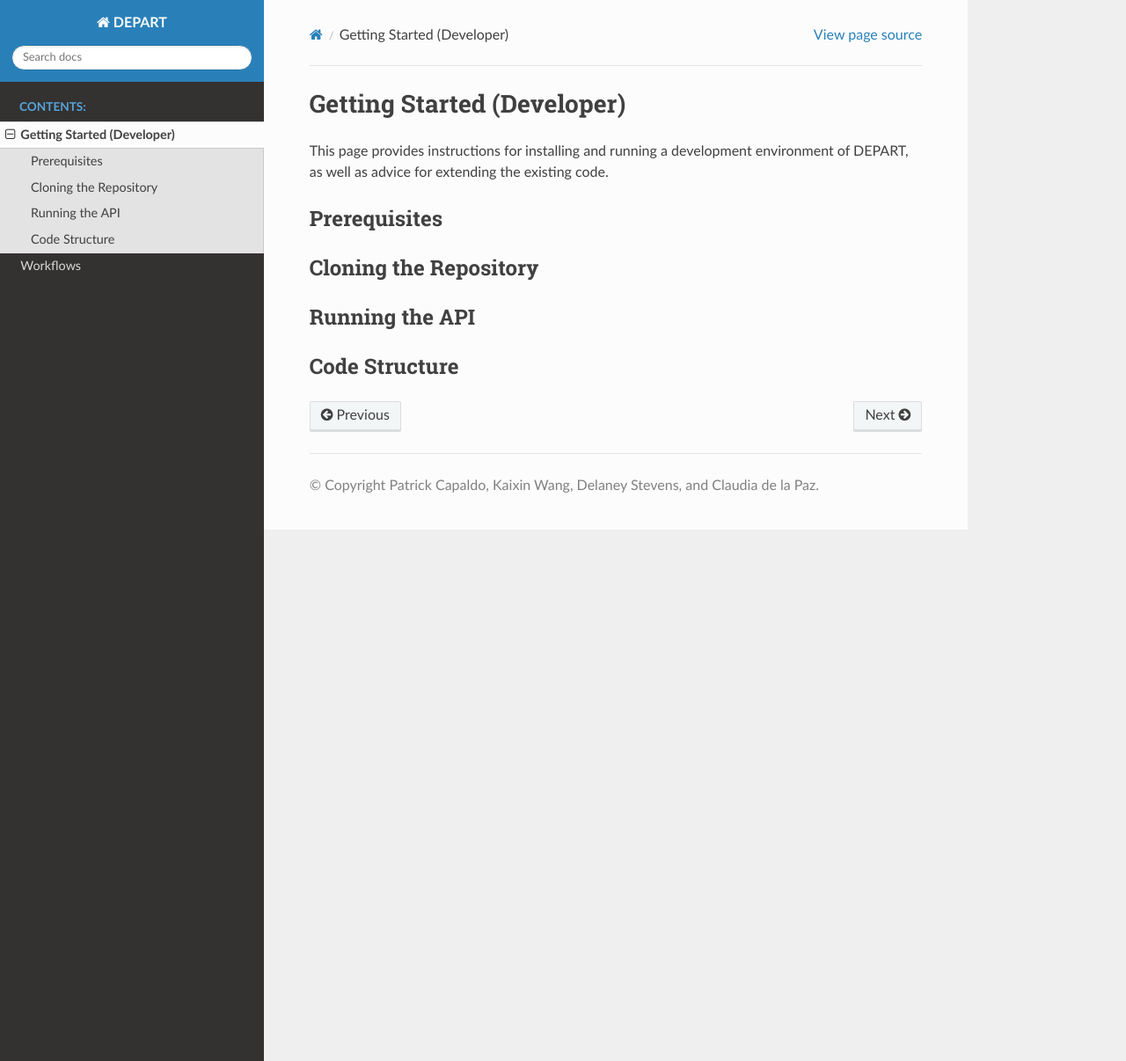
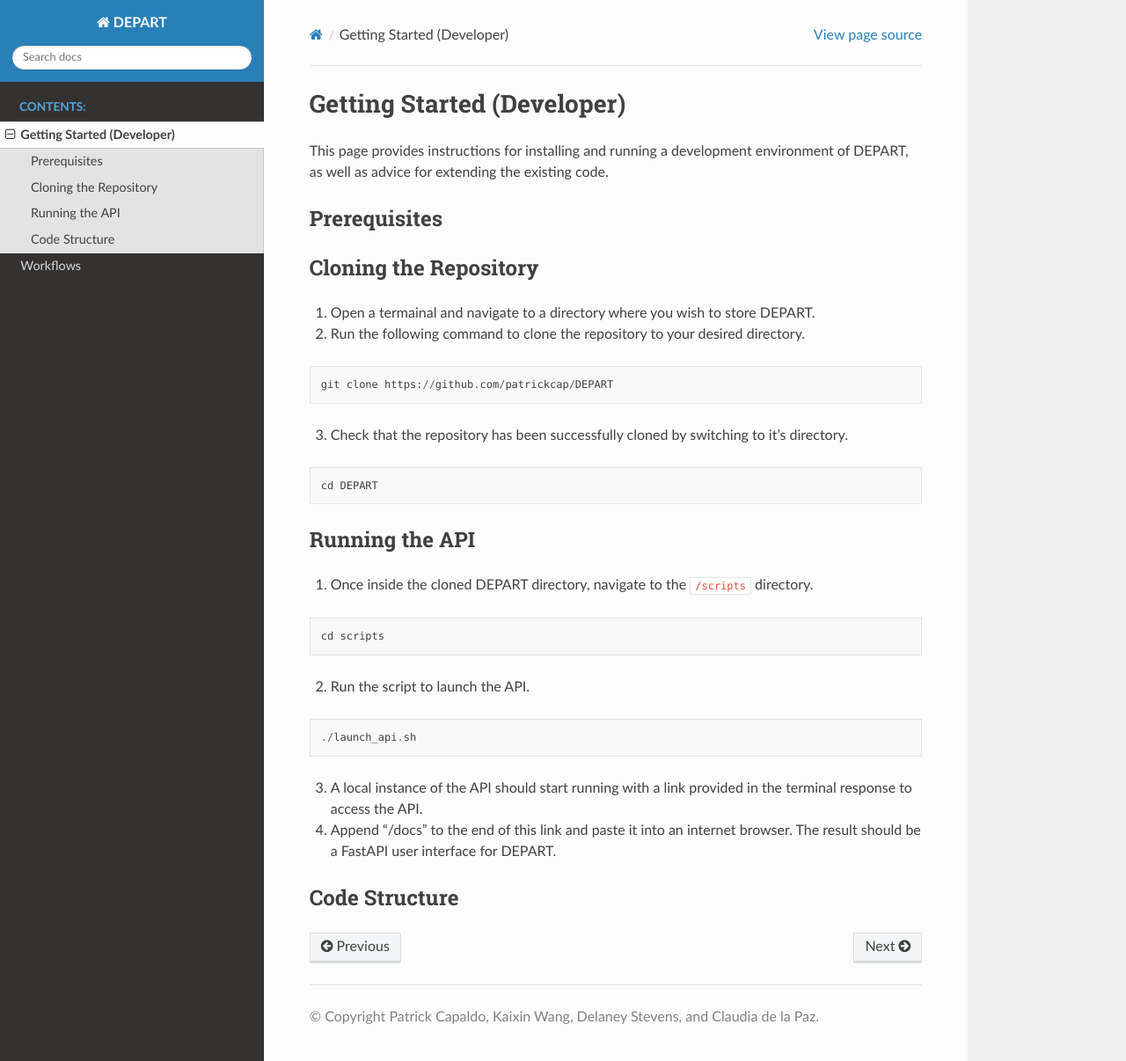
Before and after one commit to patrickcap/DEPART, a Sphinx documentation site: the page built from docs/getting-started-dev.md, in a window 1280 px wide and 1206 px high. Shown: the whole window at 88% size. Built offline with Sphinx 7.4.7 and the Read the Docs theme 2.0.0, drawn with Linux system fonts in a browser that asks for light colours.

Commit message:
more getting started

````diff
--- a/docs/getting-started-dev.md
+++ b/docs/getting-started-dev.md
@@ -6,6 +6,29 @@ This page provides instructions for installing and running a development environ
 
 ## Cloning the Repository
 
+1. Open a termainal and navigate to a directory where you wish to store DEPART.
+2. Run the following command to clone the repository to your desired directory.
+
+```
+git clone https://github.com/patrickcap/DEPART
+```
+
+3. Check that the repository has been successfully cloned by switching to it's directory.
+```
+cd DEPART
+```
+
 ## Running the API
+1. Once inside the cloned DEPART directory, navigate to the ```/scripts``` directory.
+```
+cd scripts
+```
+2. Run the script to launch the API.
+```
+./launch_api.sh
+```
+3. A local instance of the API should start running with a link provided in the terminal response to access the API.
+
+4. Append "/docs" to the end of this link and paste it into an internet browser. The result should be a FastAPI user interface for DEPART.
 
 ## Code Structure
````
